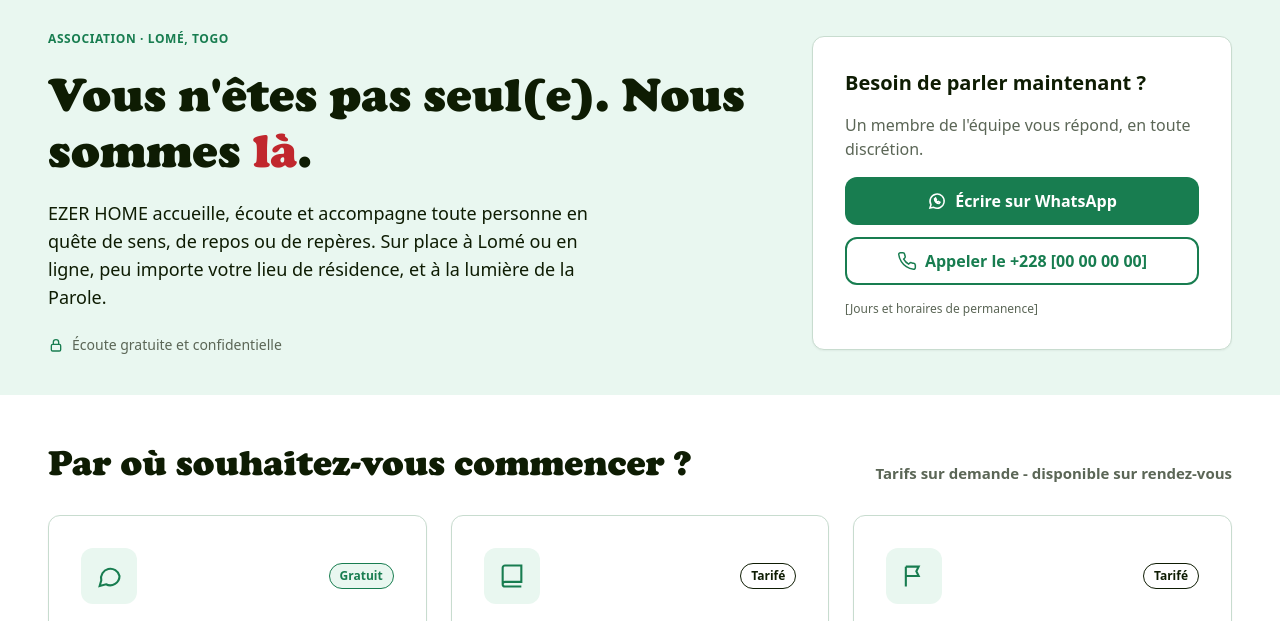
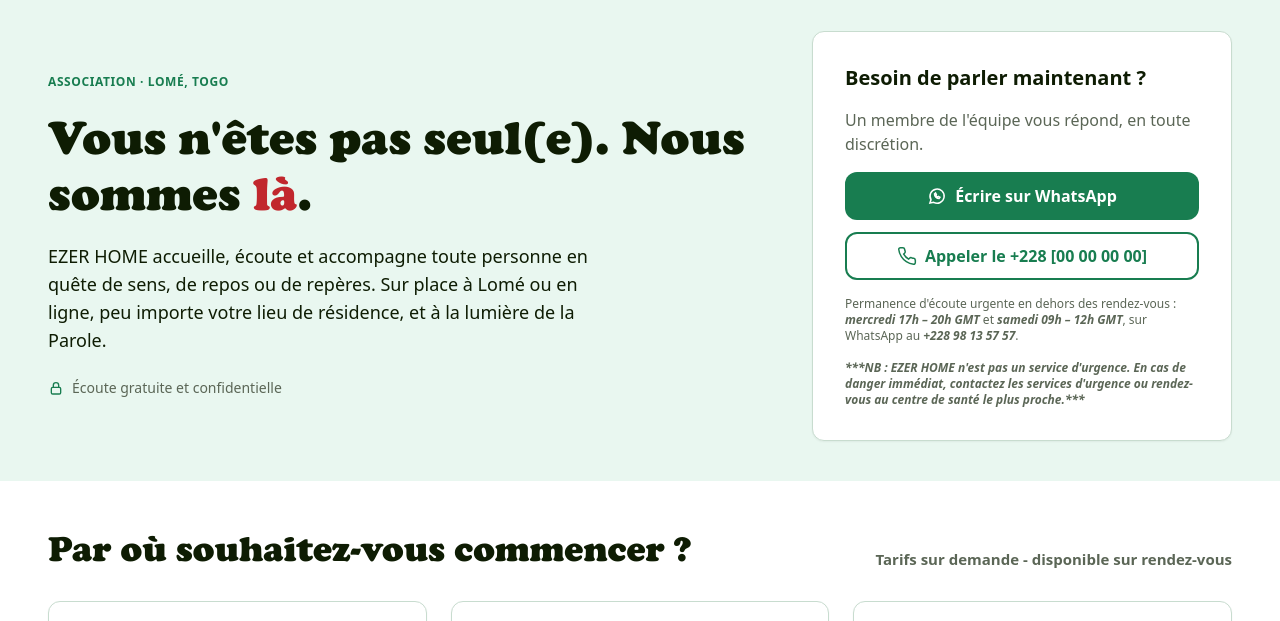
Before and after one commit to hackdave21/ezerhome_frontend, a website built with Vite: page pages/site/accueil.html in a window 1280 px wide. Shown: the part 150-771 px from the top of the page. Built offline with nearby package versions, Linux system fonts and the light colour scheme.

Commit message:
Permanence d'écoute (jours et horaires)

```diff
--- a/pages/site/accueil.html
+++ b/pages/site/accueil.html
@@ -47,7 +47,8 @@
                             Appeler le +228 [00 00 00 00]
                         </a>
                     </div>
-                    <p class="text-xs text-ezer-muted">[Jours et horaires de permanence]</p>
+                    <p class="text-xs text-ezer-muted">Permanence d'écoute urgente en dehors des rendez-vous : <strong><em>mercredi 17h – 20h GMT</em></strong> et <strong><em>samedi 09h – 12h GMT</em></strong>, sur WhatsApp au <strong><em>+228 98 13 57 57</em></strong>.</p>
+                    <p class="text-xs text-ezer-muted font-semibold italic">***NB : EZER HOME n'est pas un service d'urgence. En cas de danger immédiat, contactez les services d'urgence ou rendez-vous au centre de santé le plus proche.***</p>
                 </div>
 
             </div>
```
